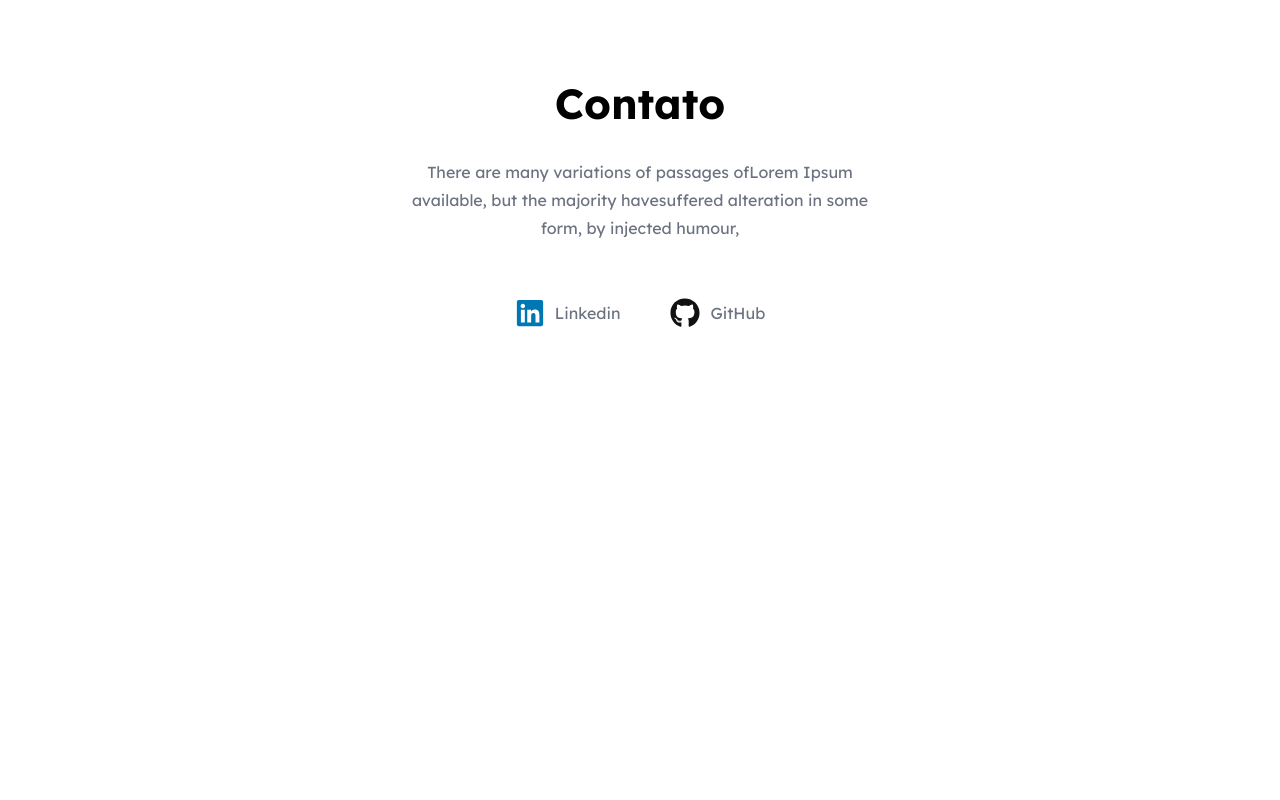
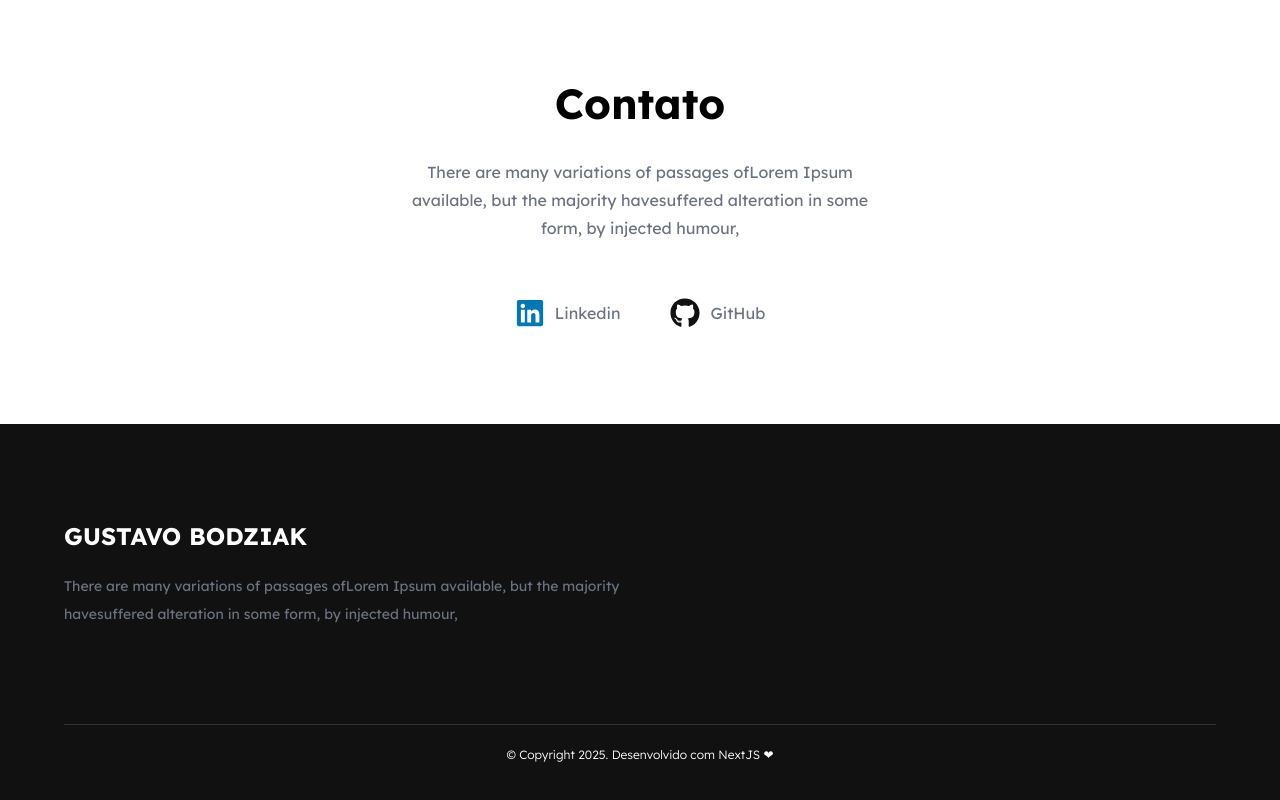
Before and after one commit to Guuzta/portfolio, a Next.js app: page / in a window 1280 px wide. Shown: the part 3723-4523 px from the top of the page. Before the commit the page ends 4147 px from the top, so only its background shows below. Built offline with nearby package versions, Linux system fonts and the light colour scheme.

Commit message:
criando componente Footer

```diff
--- a/src/app/page.js
+++ b/src/app/page.js
@@ -1,6 +1,7 @@
 'use client'
 
 import Header from "@/components/Header";
+import Footer from "@/components/Footer";
 
 import { useTheme } from '@mui/material/styles';
 
@@ -499,6 +500,7 @@ export default function Home() {
 
       </Container>
 
+      <Footer/>
     </>
   );
 }
--- /dev/null
+++ b/src/components/Footer.js
@@ -0,0 +1,52 @@
+'use client'
+
+import { useTheme } from '@mui/material/styles';
+import {
+    Box,
+    Container,
+    Divider,
+    Typography,
+} from "@mui/material"
+
+const Footer = () => {
+
+    const theme = useTheme()
+
+    return (
+        <Box component='footer' sx={{ backgroundColor: theme.palette.primary.main, paddingTop: '96px', paddingBottom: '36px' }}>
+            <Container maxWidth='lg'>
+                <Typography component='span' variant='h5'
+                    sx={{
+                        display: 'block',
+                        fontWeight: '700',
+                        color: 'white',
+                        marginBottom: '20px'
+                    }}
+                >
+                    GUSTAVO BODZIAK
+                </Typography>
+
+                <Typography component='p' variant='subtitle2'
+                    sx={{
+                        color: theme.palette.text.secondary,
+                        lineHeight: '28px',
+                        fontWeight: '400',
+                        width: '50%'
+                    }}
+                >
+                    There are many variations of passages ofLorem Ipsum
+                    available, but the majority havesuffered alteration in some
+                    form, by injected humour,
+                </Typography>
+
+                <Divider sx={{ borderColor: '#333',  marginTop: '96px', marginBottom: '20px'}}/>
+
+                <Typography component='span' variant='caption' sx={{ display: 'block', textAlign: 'center', color: 'white', fontWeight: '300', }}>
+                    © Copyright 2025. Desenvolvido com NextJS ❤
+                </Typography>
+            </Container>
+        </Box>
+    )
+}
+
+export default Footer
```
